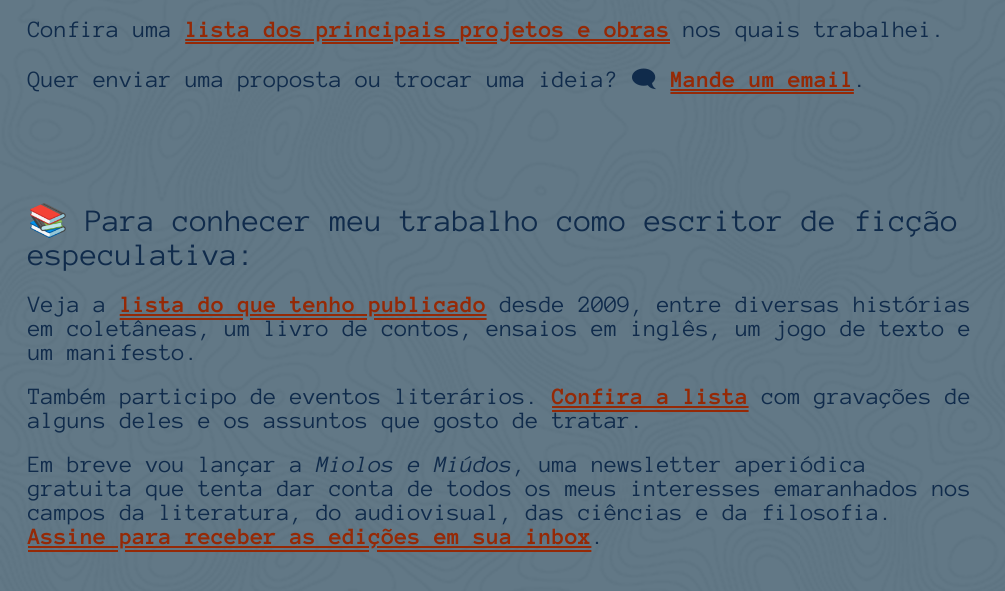
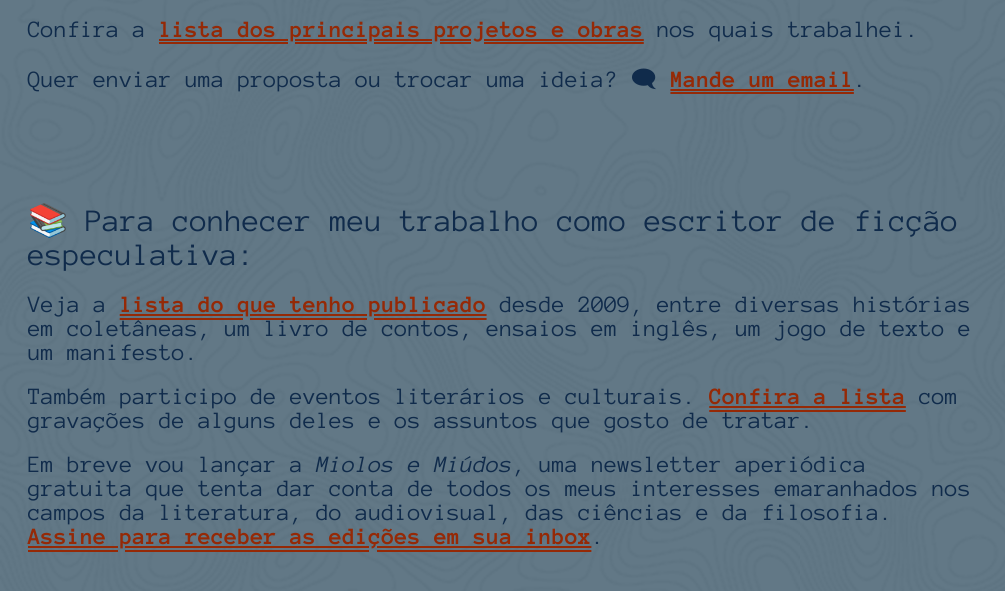
Before and after one commit to vicverso/vicverso.github.io, a plain HTML site: page index.html in a window 1280 px wide. Shown: the part 179-770 px from the top of the page, without its empty margins (0-1005 px from the left). Drawn offline with Linux system fonts and the light colour scheme.

Commit message:
Update index.html

```diff
--- a/index.html
+++ b/index.html
@@ -17,14 +17,14 @@
 <div class="trabalho">
   <h1 id="intro">🐙 Olá, meu nome é Vic Vieira Ramires.</h1>
   <h2>Sou tradutor, preparador e revisor de ficção e não-ficção para editoras, material especializado para organizações e obras audiovisuais para dublagem nos pares de idiomas EN-PT e PT-EN.</h2>
-    <h2>Confira uma <a href="https://miolosdovic.notion.site/Vic-Vieira-Ramires-Trabalhos-de-tradu-o-prepara-o-e-revis-o-3da7c2538c60423cb04ac40200792e8b" target="_blank">lista dos principais projetos e obras</a> nos quais trabalhei.</h2>
+    <h2>Confira a <a href="https://miolosdovic.notion.site/Vic-Vieira-Ramires-Trabalhos-de-tradu-o-prepara-o-e-revis-o-3da7c2538c60423cb04ac40200792e8b" target="_blank">lista dos principais projetos e obras</a> nos quais trabalhei.</h2>
   <h2>Quer enviar uma proposta ou trocar uma ideia? 🗨 <a href="mailto:vicsackville@gmail.com">Mande um email</a>.</h2>
 </div>
       <br>
 <div class="escritor">
   <h1>📚 Para conhecer meu trabalho como escritor de ficção especulativa:</h1>
   <h2>Veja a <a href="https://miolosdovic.notion.site/Vic-Vieira-Ramires-Publica-es-como-autor-f3e95b64c0f440d88cf36bc239fdf18f" target="_blank">lista do que tenho publicado</a> desde 2009, entre diversas histórias em coletâneas, um livro de contos, ensaios em inglês, um jogo de texto e um manifesto.</h2>
-  <h2>Também participo de eventos literários. <a href="https://miolosdovic.notion.site/Vic-Vieira-Ramires-Eventos-63cba938bdc94a2fa9108c147fb9720a" target="_blank">Confira a lista</a> com gravações de alguns deles e os assuntos que gosto de tratar.</h2>
+  <h2>Também participo de eventos literários e culturais. <a href="https://miolosdovic.notion.site/Vic-Vieira-Ramires-Eventos-63cba938bdc94a2fa9108c147fb9720a" target="_blank">Confira a lista</a> com gravações de alguns deles e os assuntos que gosto de tratar.</h2>
   <h2>Em breve vou lançar a <i>Miolos e Miúdos</i>, uma newsletter aperiódica gratuita que tenta dar conta de todos os meus interesses emaranhados nos campos da literatura, do audiovisual, das ciências e da filosofia.<br>
       <a href="https://miolosemiudos.beehiiv.com/subscribe" target="_blank">Assine para receber as edições em sua inbox</a>.</h2>
 </div>
```
